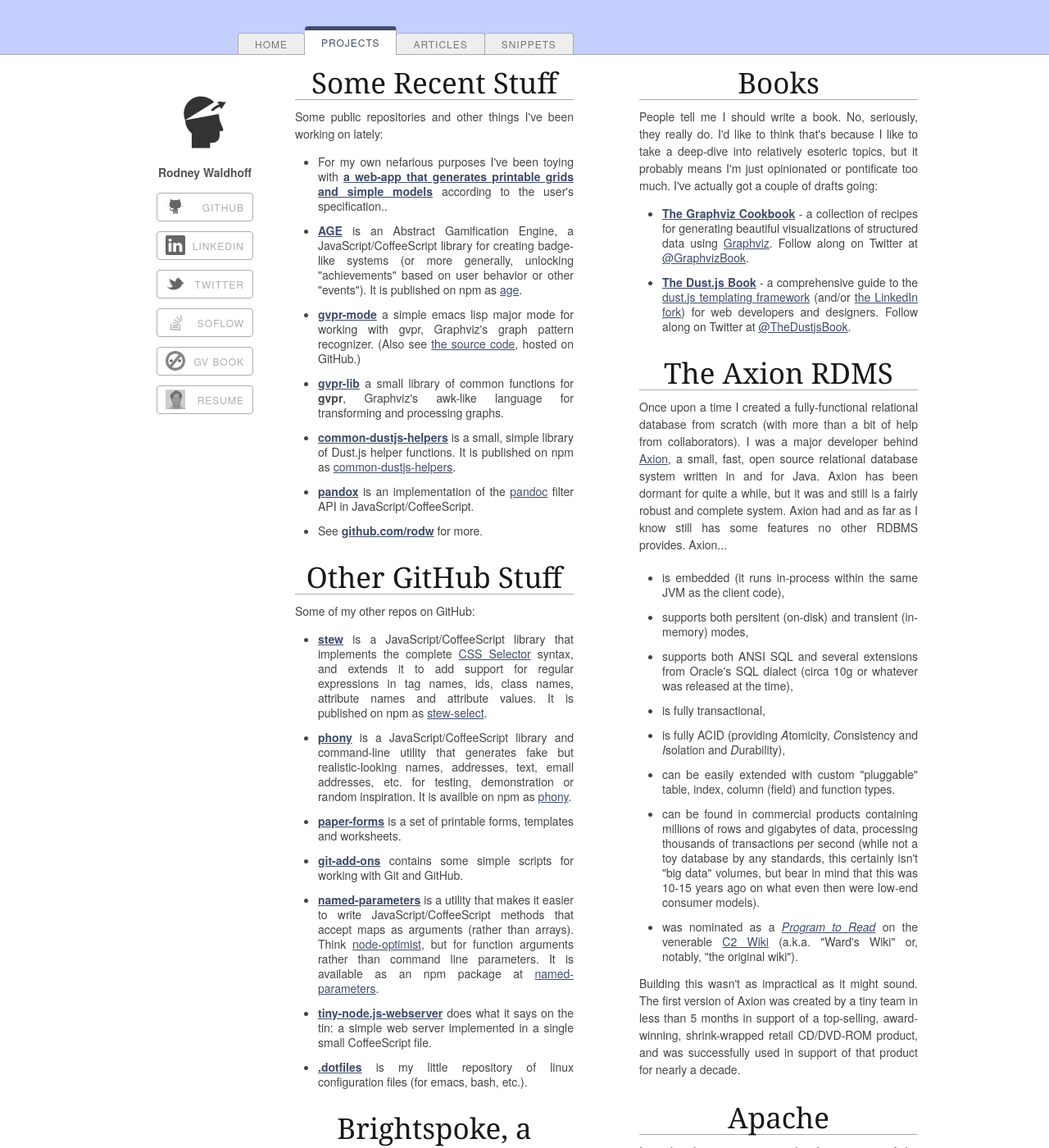
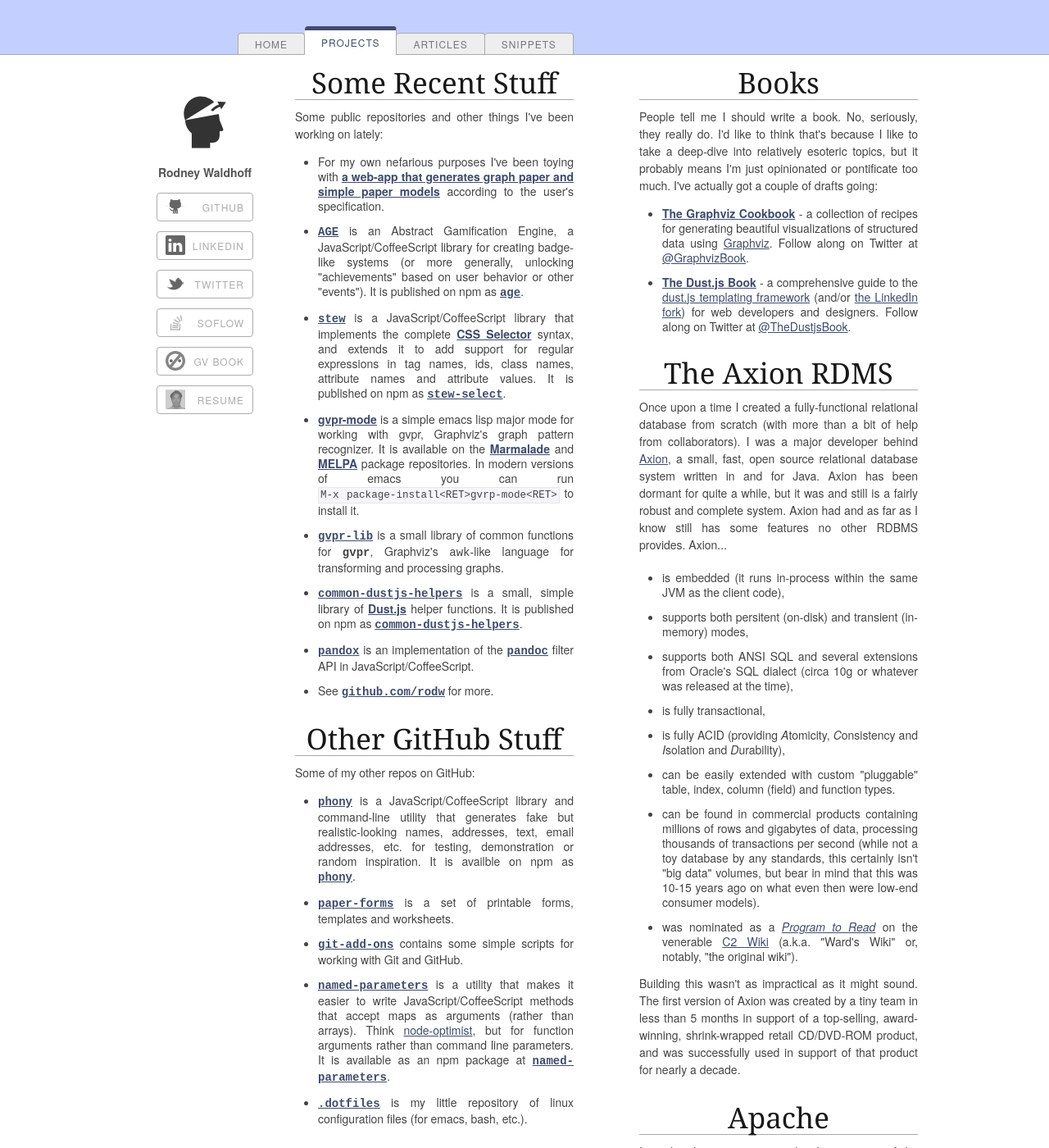
Before and after one commit to rodw/rodw.github.com, a Jekyll site: the page built from project/index.html, in a window 1280 px wide and 1400 px high. Shown: the whole window at 82% size. Built offline with Jekyll 4.4.1, drawn with Linux system fonts in a browser that asks for light colours; Markdown is read by kramdown in place of the engine named in the settings.

Commit message:
updates and corrections

```diff
--- a/index.html
+++ b/index.html
@@ -12,7 +12,7 @@ tweaks:
     <hr class="half-bottom remove-top"/>
     <div class="align-both">
       <p>Rodney Waldhoff has been developing, and leading teams to develop, award-winning digital products for more than 17 years.</p>
-      <p>He lives in the Washington DC metro region (specifically, Alexandria, Virginia).</p>
+      <p>He lives in Alexandria, Virginia, which is just across the Potomac River from Washington DC.</p>
       <p>You can learn more about Rod's professional background by <b><a href="/img/Waldhoff-Rodney-resume-2014-02.pdf">downloading his resume (PDF)</a></b>. (Also available in a search-engine-friendly <a href="/img/Waldhoff-Rodney-resume-2014-02.html">HTML format</a>.)</p>
       <p style="color:#666;font-size:0.8em;">(Third-party recruiters, please <i>do not add this resume to your candidate database without express consent</i>, but feel free to reach out to obtain that consent.)</p>
     </div>
--- a/project/index.html
+++ b/project/index.html
@@ -13,13 +13,14 @@ tweaks:
       <hr class="half-bottom remove-top"/>
       <div>Some public repositories and other things I've been working on lately:</div>
       <ul class="square">
-        <li>For my own nefarious purposes I've been toying with <b><a href="http://noumlaut.com/pnp">a web-app that generates printable grids and simple models</a></b> according to the user's specification..</li>
-        <li><b><a href="https://github.com/rodw/age">AGE</a></b> is an Abstract Gamification Engine, a JavaScript/CoffeeScript library for creating badge-like systems (or more generally, unlocking "achievements" based on user behavior or other "events"). It is published on npm as <a href="https://npmjs.org/package/age">age</a>.</li>
-        <li><b><a href="http://marmalade-repo.org/packages/gvpr-mode/">gvpr-mode</a></b> a simple emacs lisp major mode for working with gvpr, Graphviz's graph pattern recognizer. (Also see <a href="https://github.com/rodw/gvpr-lib/blob/master/extra/gvpr-mode.el">the source code</a>, hosted on GitHub.)</li>
-        <li><b><a href="https://github.com/rodw/gvpr-lib">gvpr-lib</a></b> a small library of common functions for <b>gvpr</b>, Graphviz's awk-like language for transforming and processing graphs.</li>
-        <li><b><a href="https://github.com/rodw/common-dustjs-helpers">common-dustjs-helpers</a></b> is a small, simple library of Dust.js helper functions. It is published on npm as <a href="https://npmjs.org/package/common-dustjs-helpers">common-dustjs-helpers</a>.</li>
-        <li><b><a href="https://github.com/rodw/pandox">pandox</a></b> is an implementation of the <a href="http://johnmacfarlane.net/pandoc/">pandoc</a> filter API in JavaScript/CoffeeScript</a>.</li>
-        <li>See <b><a href="https://github.com/rodw">github.com/rodw</a></b> for more.</li>
+        <li>For my own nefarious purposes I've been toying with <b><a href="http://noumlaut.com/pnp">a web-app that generates graph paper and simple paper models</a></b> according to the user's specification.</li>
+        <li><tt><b><a href="https://github.com/rodw/age">AGE</a></b></tt> is an Abstract Gamification Engine, a JavaScript/CoffeeScript library for creating badge-like systems (or more generally, unlocking "achievements" based on user behavior or other "events"). It is published on npm as <tt><b><a href="https://npmjs.org/package/age">age</a></b></tt>.</li>
+        <li><tt><b><a href="https://github.com/rodw/stew">stew</a></b></tt> is a JavaScript/CoffeeScript library that implements the complete <b><a href="http://www.w3.org/TR/CSS2/selector.html">CSS Selector</a></b> syntax, and extends it to add support for regular expressions in tag names, ids, class names, attribute names and attribute values. It is published on npm as <tt><b><a href="https://npmjs.org/package/stew-select">stew-select</a></b></tt>.</li>
+        <li><b><a href="https://github.com/rodw/gvpr-lib/blob/master/extra/gvpr-mode.el">gvpr-mode</a></b> is a simple emacs lisp major mode for working with gvpr, Graphviz's graph pattern recognizer. It is available on the <b><a href="http://marmalade-repo.org/packages/gvpr-mode/">Marmalade</a></b> and <b><a href="http://melpa.milkbox.net/#/gvpr-mode">MELPA</a></b> package repositories. In modern versions of emacs you can run <code>M-x package-install&lt;RET&gt;gvrp-mode&lt;RET&gt;</code> to install it.</li>
+        <li><tt><b><a href="https://github.com/rodw/gvpr-lib">gvpr-lib</a></b></tt> is a small library of common functions for <b><tt>gvpr</tt></b>, Graphviz's <tt>awk</tt>-like language for transforming and processing graphs.</li>
+        <li><tt><b><a href="https://github.com/rodw/common-dustjs-helpers">common-dustjs-helpers</a></b></tt> is a small, simple library of <b><a href="http://akdubya.github.io/dustjs/">Dust.js</a></b> helper functions. It is published on npm as <b><tt><a href="https://npmjs.org/package/common-dustjs-helpers">common-dustjs-helpers</a></tt></b>.</li>
+        <li><tt><b><a href="https://github.com/rodw/pandox">pandox</a></b></tt> is an implementation of the <tt><b><a href="http://johnmacfarlane.net/pandoc/">pandoc</a></b></tt> filter API in JavaScript/CoffeeScript</a>.</li>
+        <li>See <tt><b><a href="https://github.com/rodw">github.com/rodw</a></b></tt> for more.</li>
       </ul>
     </div>
 
@@ -28,13 +29,12 @@ tweaks:
       <hr class="half-bottom remove-top"/>
       <div>Some of my other repos on GitHub:</div>
       <ul class="square">
-        <li><b><a href="https://github.com/rodw/stew">stew</a></b> is a JavaScript/CoffeeScript library that implements the complete <a href="http://www.w3.org/TR/CSS2/selector.html">CSS Selector</a> syntax, and extends it to add support for regular expressions in tag names, ids, class names, attribute names and attribute values. It is published on npm as <a href="https://npmjs.org/package/stew-select">stew-select</a>.</li>
-        <li><b><a href="https://github.com/rodw/phony">phony</a></b> is a JavaScript/CoffeeScript library and command-line utility that generates fake but realistic-looking names, addresses, text, email addresses, etc. for testing, demonstration or random inspiration.  It is availble on npm as <a href="https://npmjs.org/package/phony">phony</a>.</li>
-        <li><b><a href="https://github.com/rodw/paper-forms">paper-forms</a></b> is a set of printable forms, templates and&nbsp;worksheets.</li>
-        <li><b><a href="https://github.com/rodw/git-add-ons">git-add-ons</a></b> contains some simple scripts for working with Git and&nbsp;GitHub.</li>
-        <li><b><a href="https://github.com/rodw/named-parameters">named-parameters</a></b> is a utility that makes it easier to write JavaScript/CoffeeScript methods that accept maps as arguments (rather than arrays).  Think <a href="https://github.com/substack/node-optimist/">node-optimist</a>, but for function arguments rather than command line parameters. It is available as an npm package at <a href="https://npmjs.org/package/named-parameters">named-parameters</a>.</li>
-        <li><b><a href="https://github.com/rodw/tiny-node.js-webserver">tiny-node.js-webserver</a></b> does what it says on the tin: a simple web server implemented in a single small CoffeeScript file.</li>
-        <li><b><a href="https://github.com/rodw/.dotfiles">.dotfiles</a></b> is my little repository of linux configuration files (for emacs, bash, etc.).</li>
+        <li><tt><b><a href="https://github.com/rodw/phony">phony</a></b></tt> is a JavaScript/CoffeeScript library and command-line utility that generates fake but realistic-looking names, addresses, text, email addresses, etc. for testing, demonstration or random inspiration.  It is availble on npm as <tt><b><a href="https://npmjs.org/package/phony">phony</a></b></tt>.</li>
+        <li><tt><b><a href="https://github.com/rodw/paper-forms">paper-forms</a></b></tt> is a set of printable forms, templates and&nbsp;worksheets.</li>
+        <li><tt><b><a href="https://github.com/rodw/git-add-ons">git-add-ons</a></b></tt> contains some simple scripts for working with Git and&nbsp;GitHub.</li>
+        <li><tt><b><a href="https://github.com/rodw/named-parameters">named-parameters</a></b></tt> is a utility that makes it easier to write JavaScript/CoffeeScript methods that accept maps as arguments (rather than arrays).  Think <a href="https://github.com/substack/node-optimist/">node-optimist</a>, but for function arguments rather than command line parameters. It is available as an npm package at <tt><b><a href="https://npmjs.org/package/named-parameters">named-parameters</a></b></tt>.</li>
+        <!-- <li><b><a href="https://github.com/rodw/tiny-node.js-webserver">tiny-node.js-webserver</a></b> does what it says on the tin: a simple web server implemented in a single small CoffeeScript file.</li> -->
+        <li><tt><b><a href="https://github.com/rodw/.dotfiles">.dotfiles</a></b></tt> is my little repository of linux configuration files (for emacs, bash, etc.).</li>
       </ul>
     </div>
 
```
